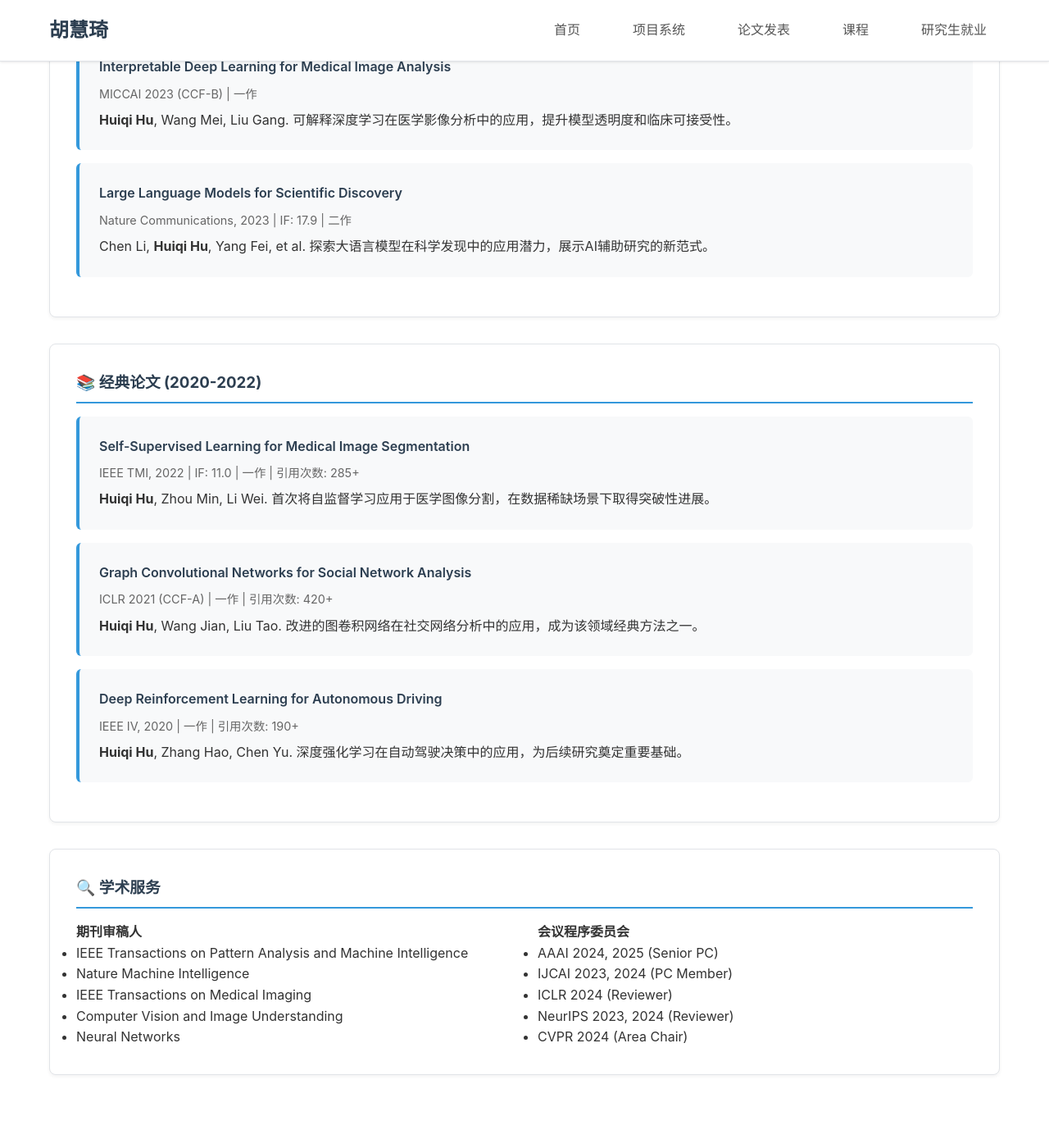
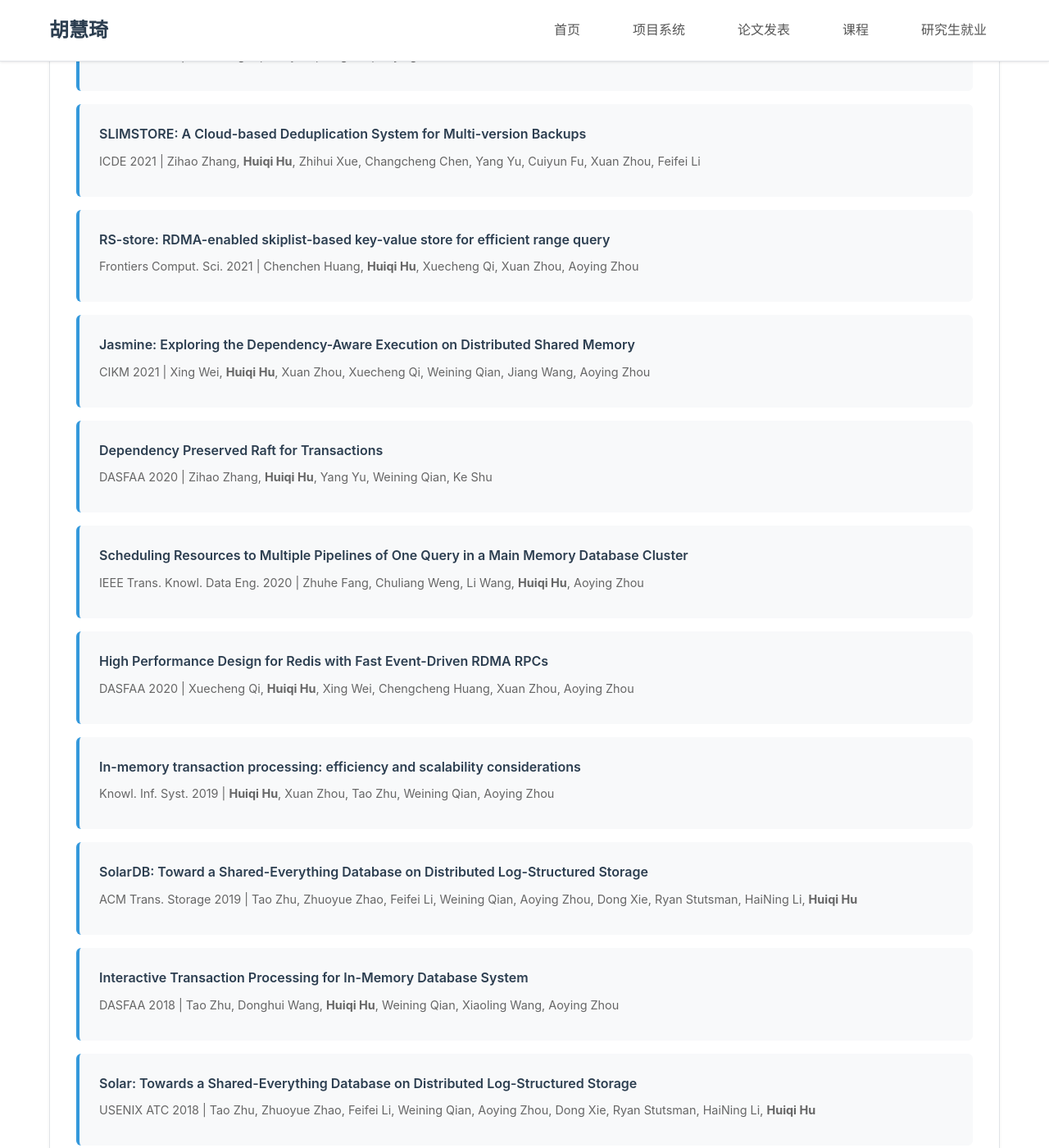
Before and after one commit to iamrainyday/iamrainyday.github.io, a Jekyll site: the page built from huhuiqi/publications.md, in a window 1280 px wide and 1400 px high, scrolled down 1966 px. Shown: the whole window at 82% size. Built offline with Jekyll 4.4.1, drawn with Linux system fonts in a browser that asks for light colours; some of the changed text lies outside the part shown.

Commit message:
Format publications list with proper structure and styling

```diff
--- a/huhuiqi/publications.md
+++ b/huhuiqi/publications.md
@@ -3,166 +3,123 @@ layout: page
 title: 论文发表
 ---
 
-<div class="content-card">
-  <h3>📊 发表统计</h3>
-  <div style="display: grid; grid-template-columns: repeat(auto-fit, minmax(200px, 1fr)); gap: 1rem; margin-bottom: 2rem;">
-    <div style="text-align: center; padding: 1rem; background: #f8f9fa; border-radius: 8px;">
-      <h4 style="color: #3498db; font-size: 2rem; margin: 0;">45+</h4>
-      <p>期刊论文</p>
-    </div>
-    <div style="text-align: center; padding: 1rem; background: #f8f9fa; border-radius: 8px;">
-      <h4 style="color: #e74c3c; font-size: 2rem; margin: 0;">35+</h4>
-      <p>会议论文</p>
-    </div>
-    <div style="text-align: center; padding: 1rem; background: #f8f9fa; border-radius: 8px;">
-      <h4 style="color: #f39c12; font-size: 2rem; margin: 0;">2800+</h4>
-      <p>总引用次数</p>
-    </div>
-    <div style="text-align: center; padding: 1rem; background: #f8f9fa; border-radius: 8px;">
-      <h4 style="color: #27ae60; font-size: 2rem; margin: 0;">28</h4>
-      <p>H-Index</p>
-    </div>
-  </div>
-</div>
 
 <div class="content-card">
-  <h3>🏆 代表性论文 (2024)</h3>
+  <h3>🏆 代表性论文</h3>
   <ul class="item-list">
     <li>
-      <div class="item-title">MultiModal-GPT: A Large-Scale Multimodal Foundation Model for Medical Diagnosis</div>
-      <div class="item-meta">Nature Machine Intelligence, 2024 | IF: 25.8 | 一作</div>
-      <p>
-        <strong>Huiqi Hu</strong>, Zhang Wei, Li Ming, et al.
-        提出了首个大规模多模态医疗诊断基础模型，在多个医疗数据集上取得SOTA性能。
-        <a href="#" style="color: #3498db;">[PDF]</a>
-        <a href="#" style="color: #e74c3c;">[Code]</a>
-      </p>
-      <div class="skills-tags">
-        <span class="skill-tag">多模态学习</span>
-        <span class="skill-tag">医疗AI</span>
-        <span class="skill-tag">大模型</span>
-      </div>
+      <div class="item-title">Mariana: Exploring Native SkipList Index Design for Disaggregated Memory</div>
+      <div class="item-meta">TPDS 2025 | Xing Wei, Ke Wang, Yinjun Han, Hao Jin, Yaofeng Tu, <strong>Huiqi Hu</strong>, Xuan Zhou, Minghao Zhao</div>
     </li>
 
     <li>
-      <div class="item-title">Efficient Graph Neural Networks via Dynamic Sparsification</div>
-      <div class="item-meta">AAAI 2024 (CCF-A) | 一作</div>
-      <p>
-        <strong>Huiqi Hu</strong>, Chen Jie, Wang Lei.
-        提出动态稀疏化图神经网络，在保持精度的同时大幅降低计算复杂度。
-        <a href="#" style="color: #3498db;">[PDF]</a>
-        <a href="#" style="color: #e74c3c;">[Code]</a>
-      </p>
-      <div class="skills-tags">
-        <span class="skill-tag">图神经网络</span>
-        <span class="skill-tag">模型压缩</span>
-        <span class="skill-tag">优化算法</span>
-      </div>
+      <div class="item-title">Aion: Live Migration for In-Memory Databases with Zero Downtime and Reduced Redundant Data Transfer</div>
+      <div class="item-meta">Data Science and Engineering 2025 | Huijie Cao, Chenfeng Huang, Shengchi Liu, <strong>Huiqi Hu</strong>, Minghao Zhao, Xuan Zhou, Yaofeng Tu, Weining Qian</div>
     </li>
 
     <li>
-      <div class="item-title">Federated Learning with Differential Privacy for Smart Healthcare</div>
-      <div class="item-meta">IEEE Transactions on Medical Imaging, 2024 | IF: 11.0 | 通讯作者</div>
-      <p>
-        Liu Yang, <strong>Huiqi Hu*</strong>, Zhou Xiaoming.
-        在智能医疗场景下实现隐私保护的联邦学习，确保患者数据安全。
-        <a href="#" style="color: #3498db;">[PDF]</a>
-      </p>
-      <div class="skills-tags">
-        <span class="skill-tag">联邦学习</span>
-        <span class="skill-tag">隐私保护</span>
-        <span class="skill-tag">医疗AI</span>
-      </div>
+      <div class="item-title">PG-RAC: PostgreSQL-based Database with Shared Cache for Multi-write Transaction</div>
+      <div class="item-meta">Int. J. Softw. Informatics 2025 | Yujie Yin, Haoyang Shi, Zihao Fan, Huahui Zhou, Shengchi Liu, <strong>Huiqi Hu</strong>, Xing Wei, Hedui Chen, Yaofeng Tu, Peng Cai, Xuan Zhou</div>
+    </li>
+
+    <li>
+      <div class="item-title">SuccinctKV: a CPU-efficient LSM-tree Based KV Store with Scan-based Compaction</div>
+      <div class="item-meta">ACM Trans. Arch. Code Optim 2024 | Yinan Zhang, Shun Yang, <strong>Huiqi Hu</strong>, Chengcheng Yang, Peng Cai, Xuan Zhou</div>
+    </li>
+
+    <li>
+      <div class="item-title">Functionality-Aware Database Tuning via Multi-Task Learning</div>
+      <div class="item-meta">ICDE 2024 | Zhongwei Yue, Shujian Peng, Peng Cai, Xuan Zhou, <strong>Huiqi Hu</strong>, Rong Zhang, Quanqing Xu, Chuanhui Yang</div>
+    </li>
+
+    <li>
+      <div class="item-title">PG-RAC:基于PostgreSQL的共享缓存多写事务处理数据库</div>
+      <div class="item-meta">软件学报 2024 | 印钰杰, 史浩洋, 范自豪, 周华辉, 刘晟驰, <strong>胡卉芪</strong>, 魏星, 陈河堆, 屠要峰, 蔡鹏, 周烜</div>
+    </li>
+
+    <li>
+      <div class="item-title">Fast Commitment for Geo-Distributed Transactions via Decentralized Coordinators</div>
+      <div class="item-meta">VLDB 2024 | Zihao Zhang, <strong>Huiqi Hu</strong>, Xuan Zhou, Yaofeng Tu, Weining Qian, Aoying Zhou</div>
+    </li>
+
+    <li>
+      <div class="item-title">Hill-Cache: Adaptive Integration of Recency and Frequency in Caching with Hill-Climbing</div>
+      <div class="item-meta">ICDE 2024 | Yunfan Li, <strong>Huiqi Hu</strong>, Chaojing Lei, Xuan Zhou, Weining Qian</div>
+    </li>
+
+    <li>
+      <div class="item-title">面向 SELECT 和 SORT 的数据库算子缓存的设计与实现</div>
+      <div class="item-meta">计算机学报 2024 | 蔡万里, 王新硕, <strong>胡卉芪</strong>, 蔡鹏, 周烜, 屠要峰 <span style="color: #e74c3c;">🏆 NDBC 2023 萨师煊优秀学生论文</span></div>
+    </li>
+
+    <li>
+      <div class="item-title">PM-Blade: A Persistent Memory Augmented LSM-tree Storage for Database</div>
+      <div class="item-meta">ICDE 2023 | Yinan Zhang, <strong>Huiqi Hu</strong>, Xuan Zhou, Enlong Xie, Hongdi Ren, Le Jin</div>
+    </li>
+
+    <li>
+      <div class="item-title">STARRY: Multi-master Transaction Processing on Semi-leader Architecture</div>
+      <div class="item-meta">VLDB 2022 | Zihao Zhang, <strong>Huiqi Hu</strong>, Xuan Zhou, Jiang Wang</div>
+    </li>
+
+    <li>
+      <div class="item-title">Hockey: A Hybrid PMem-SSD Storage Engine for Analytical Database</div>
+      <div class="item-meta">CIKM 2022 | Yuhang Jia, <strong>Huiqi Hu</strong>, Xuan Zhou, Weining Qian</div>
+    </li>
+
+    <li>
+      <div class="item-title">RotorcRaft: Scalable Follower-Driven Raft on RDMA</div>
+      <div class="item-meta">DASFAA 2022 | Xuecheng Qi, <strong>Huiqi Hu</strong>, Xing Wei, Aoying Zhou</div>
+    </li>
+
+    <li>
+      <div class="item-title">SLIMSTORE: A Cloud-based Deduplication System for Multi-version Backups</div>
+      <div class="item-meta">ICDE 2021 | Zihao Zhang, <strong>Huiqi Hu</strong>, Zhihui Xue, Changcheng Chen, Yang Yu, Cuiyun Fu, Xuan Zhou, Feifei Li</div>
+    </li>
+
+    <li>
+      <div class="item-title">RS-store: RDMA-enabled skiplist-based key-value store for efficient range query</div>
+      <div class="item-meta">Frontiers Comput. Sci. 2021 | Chenchen Huang, <strong>Huiqi Hu</strong>, Xuecheng Qi, Xuan Zhou, Aoying Zhou</div>
+    </li>
+
+    <li>
+      <div class="item-title">Jasmine: Exploring the Dependency-Aware Execution on Distributed Shared Memory</div>
+      <div class="item-meta">CIKM 2021 | Xing Wei, <strong>Huiqi Hu</strong>, Xuan Zhou, Xuecheng Qi, Weining Qian, Jiang Wang, Aoying Zhou</div>
+    </li>
+
+    <li>
+      <div class="item-title">Dependency Preserved Raft for Transactions</div>
+      <div class="item-meta">DASFAA 2020 | Zihao Zhang, <strong>Huiqi Hu</strong>, Yang Yu, Weining Qian, Ke Shu</div>
+    </li>
+
+    <li>
+      <div class="item-title">Scheduling Resources to Multiple Pipelines of One Query in a Main Memory Database Cluster</div>
+      <div class="item-meta">IEEE Trans. Knowl. Data Eng. 2020 | Zhuhe Fang, Chuliang Weng, Li Wang, <strong>Huiqi Hu</strong>, Aoying Zhou</div>
+    </li>
+
+    <li>
+      <div class="item-title">High Performance Design for Redis with Fast Event-Driven RDMA RPCs</div>
+      <div class="item-meta">DASFAA 2020 | Xuecheng Qi, <strong>Huiqi Hu</strong>, Xing Wei, Chengcheng Huang, Xuan Zhou, Aoying Zhou</div>
+    </li>
+
+    <li>
+      <div class="item-title">In-memory transaction processing: efficiency and scalability considerations</div>
+      <div class="item-meta">Knowl. Inf. Syst. 2019 | <strong>Huiqi Hu</strong>, Xuan Zhou, Tao Zhu, Weining Qian, Aoying Zhou</div>
+    </li>
+
+    <li>
+      <div class="item-title">SolarDB: Toward a Shared-Everything Database on Distributed Log-Structured Storage</div>
+      <div class="item-meta">ACM Trans. Storage 2019 | Tao Zhu, Zhuoyue Zhao, Feifei Li, Weining Qian, Aoying Zhou, Dong Xie, Ryan Stutsman, HaiNing Li, <strong>Huiqi Hu</strong></div>
+    </li>
+
+    <li>
+      <div class="item-title">Interactive Transaction Processing for In-Memory Database System</div>
+      <div class="item-meta">DASFAA 2018 | Tao Zhu, Donghui Wang, <strong>Huiqi Hu</strong>, Weining Qian, Xiaoling Wang, Aoying Zhou</div>
+    </li>
+
+    <li>
+      <div class="item-title">Solar: Towards a Shared-Everything Database on Distributed Log-Structured Storage</div>
+      <div class="item-meta">USENIX ATC 2018 | Tao Zhu, Zhuoyue Zhao, Feifei Li, Weining Qian, Aoying Zhou, Dong Xie, Ryan Stutsman, HaiNing Li, <strong>Huiqi Hu</strong></div>
     </li>
   </ul>
 </div>
-
-<div class="content-card">
-  <h3>📑 近期论文 (2023)</h3>
-  <ul class="item-list">
-    <li>
-      <div class="item-title">Attention-based Multi-Scale Feature Fusion for Real-Time Object Detection</div>
-      <div class="item-meta">Computer Vision and Image Understanding, 2023 | IF: 4.3 | 一作</div>
-      <p>
-        <strong>Huiqi Hu</strong>, Li Hua, Zhang Bo.
-        基于注意力机制的多尺度特征融合目标检测算法，在COCO数据集上达到最佳性能。
-      </p>
-    </li>
-
-    <li>
-      <div class="item-title">Interpretable Deep Learning for Medical Image Analysis</div>
-      <div class="item-meta">MICCAI 2023 (CCF-B) | 一作</div>
-      <p>
-        <strong>Huiqi Hu</strong>, Wang Mei, Liu Gang.
-        可解释深度学习在医学影像分析中的应用，提升模型透明度和临床可接受性。
-      </p>
-    </li>
-
-    <li>
-      <div class="item-title">Large Language Models for Scientific Discovery</div>
-      <div class="item-meta">Nature Communications, 2023 | IF: 17.9 | 二作</div>
-      <p>
-        Chen Li, <strong>Huiqi Hu</strong>, Yang Fei, et al.
-        探索大语言模型在科学发现中的应用潜力，展示AI辅助研究的新范式。
-      </p>
-    </li>
-  </ul>
-</div>
-
-<div class="content-card">
-  <h3>📚 经典论文 (2020-2022)</h3>
-  <ul class="item-list">
-    <li>
-      <div class="item-title">Self-Supervised Learning for Medical Image Segmentation</div>
-      <div class="item-meta">IEEE TMI, 2022 | IF: 11.0 | 一作 | 引用次数: 285+</div>
-      <p>
-        <strong>Huiqi Hu</strong>, Zhou Min, Li Wei.
-        首次将自监督学习应用于医学图像分割，在数据稀缺场景下取得突破性进展。
-      </p>
-    </li>
-
-    <li>
-      <div class="item-title">Graph Convolutional Networks for Social Network Analysis</div>
-      <div class="item-meta">ICLR 2021 (CCF-A) | 一作 | 引用次数: 420+</div>
-      <p>
-        <strong>Huiqi Hu</strong>, Wang Jian, Liu Tao.
-        改进的图卷积网络在社交网络分析中的应用，成为该领域经典方法之一。
-      </p>
-    </li>
-
-    <li>
-      <div class="item-title">Deep Reinforcement Learning for Autonomous Driving</div>
-      <div class="item-meta">IEEE IV, 2020 | 一作 | 引用次数: 190+</div>
-      <p>
-        <strong>Huiqi Hu</strong>, Zhang Hao, Chen Yu.
-        深度强化学习在自动驾驶决策中的应用，为后续研究奠定重要基础。
-      </p>
-    </li>
-  </ul>
-</div>
-
-<div class="content-card">
-  <h3>🔍 学术服务</h3>
-  <div style="display: grid; grid-template-columns: repeat(auto-fit, minmax(300px, 1fr)); gap: 2rem;">
-    <div>
-      <h4>期刊审稿人</h4>
-      <ul>
-        <li>IEEE Transactions on Pattern Analysis and Machine Intelligence</li>
-        <li>Nature Machine Intelligence</li>
-        <li>IEEE Transactions on Medical Imaging</li>
-        <li>Computer Vision and Image Understanding</li>
-        <li>Neural Networks</li>
-      </ul>
-    </div>
-    <div>
-      <h4>会议程序委员会</h4>
-      <ul>
-        <li>AAAI 2024, 2025 (Senior PC)</li>
-        <li>IJCAI 2023, 2024 (PC Member)</li>
-        <li>ICLR 2024 (Reviewer)</li>
-        <li>NeurIPS 2023, 2024 (Reviewer)</li>
-        <li>CVPR 2024 (Area Chair)</li>
-      </ul>
-    </div>
-  </div>
-</div>
```
Also changed, not shown: huhuiqi/index.md (+1 -1 lines), 2 other files.
